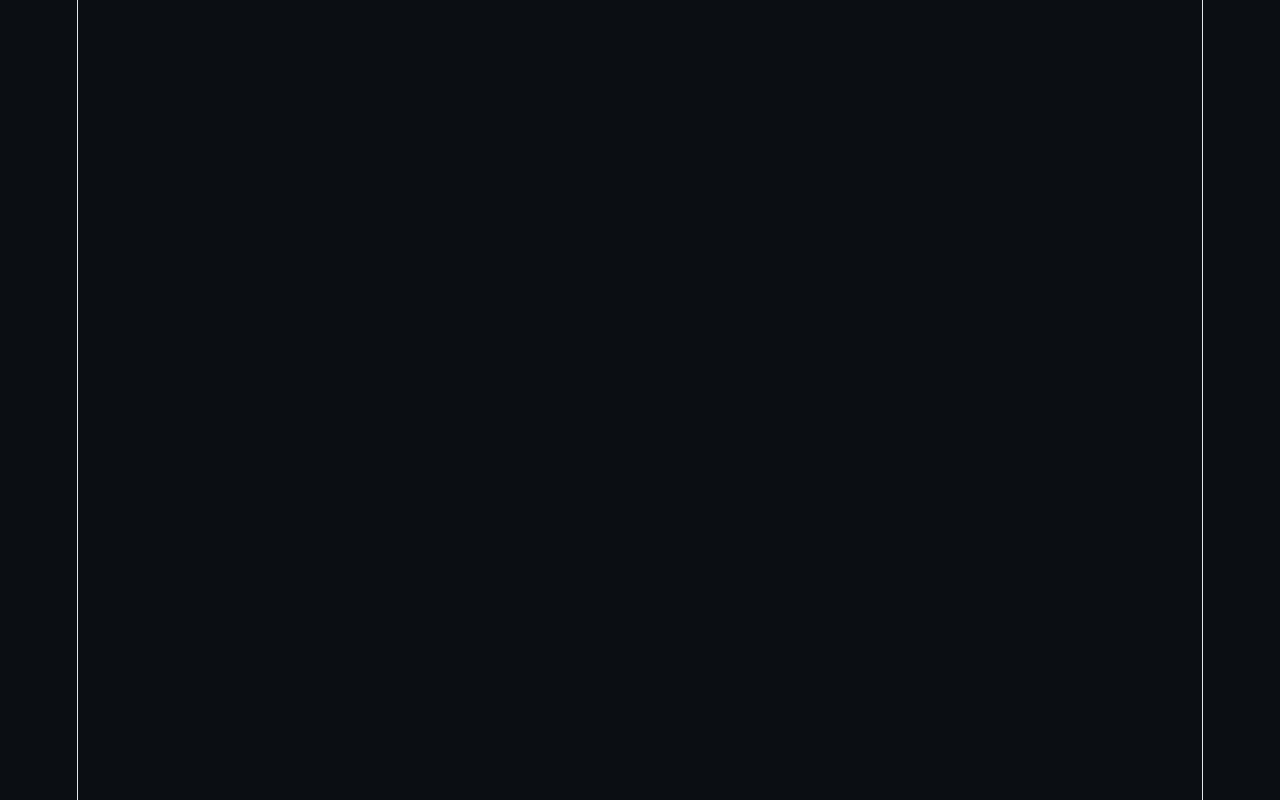
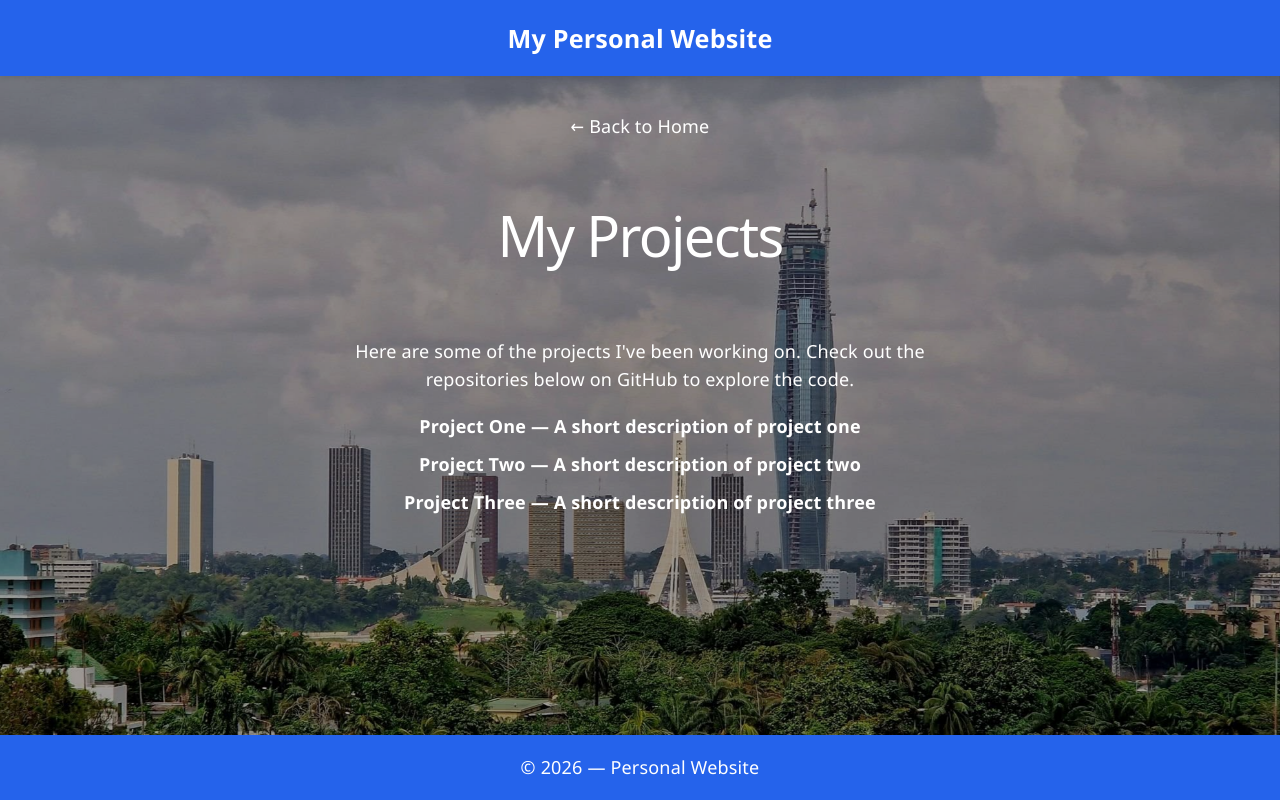
Before and after one commit to mali01001110/yzwebsite, a React (Vite) app in the folder frontend/: page /my-projects in a window 1280 px wide. Before the commit this address had no page. Built offline with nearby package versions, Linux system fonts and the light colour scheme.

Commit message:
Add My Projects page and full-width layout

```diff
--- a/frontend/src/App.css
+++ b/frontend/src/App.css
@@ -31,6 +31,7 @@ body {
 /* Layout wrapper */
 .layout {
   min-height: 100vh;
+  width: 100%;
   display: flex;
   flex-direction: column;
 }
@@ -53,9 +54,8 @@ body {
 /* ---------- Main ---------- */
 .main-content {
   flex: 1;
-  max-width: 1000px;
   width: 100%;
-  margin: 0 auto;
+  margin: 0;
   padding: 2rem 1.5rem;
   color: var(--text-primary);
 }
--- a/frontend/src/App.jsx
+++ b/frontend/src/App.jsx
@@ -1,6 +1,7 @@
 import { Routes, Route } from 'react-router-dom';
 import Layout from './components/Layout';
 import Home from './pages/Home';
+import { Link } from 'react-router-dom';
 import AboutMe from './pages/AboutMe';
 import Resume from './pages/Resume';
 import CoverLetter from './pages/CoverLetter';
@@ -8,13 +9,14 @@ import Education from './pages/Education';
 import Certifications from './pages/Certifications';
 import Skills from './pages/Skills';
 import SocialMediaProfiles from './pages/SocialMediaProfiles';
+import MyProjects from './pages/MyProjects';
 import './App.css';
 
 function App() {
   return (
     <Routes>
       <Route path="/" element={<Layout />}>
-        <Route index element={<Home />} />
+            <Route index element={<Home />} />
         <Route path="about-me" element={<AboutMe />} />
         <Route path="resume" element={<Resume />} />
         <Route path="cover-letter" element={<CoverLetter />} />
@@ -22,6 +24,7 @@ function App() {
         <Route path="certifications" element={<Certifications />} />
         <Route path="skills" element={<Skills />} />
         <Route path="social-media-profiles" element={<SocialMediaProfiles />} />
+        <Route path="my-projects" element={<MyProjects />} />
       </Route>
     </Routes>
   );
--- a/frontend/src/index.css
+++ b/frontend/src/index.css
@@ -50,19 +50,19 @@
   }
 }
 
+html,
 body {
   margin: 0;
+  width: 100%;
+  min-height: 100svh;
 }
 
 #root {
-  width: 1126px;
-  max-width: 100%;
-  margin: 0 auto;
-  text-align: center;
-  border-inline: 1px solid var(--border);
+  width: 100%;
   min-height: 100svh;
   display: flex;
   flex-direction: column;
+  text-align: center;
   box-sizing: border-box;
 }
 
@@ -82,6 +82,7 @@ h1 {
     margin: 20px 0;
   }
 }
+
 h2 {
   font-size: 24px;
   line-height: 118%;
@@ -91,6 +92,7 @@ h2 {
     font-size: 20px;
   }
 }
+
 p {
   margin: 0;
 }
--- a/frontend/src/pages/Home.jsx
+++ b/frontend/src/pages/Home.jsx
@@ -14,6 +14,7 @@ function Home() {
     { label: 'Certifications', path: '/certifications' },
     { label: 'Skills', path: '/skills' },
     { label: 'Social Media Profiles', path: '/social-media-profiles' },
+    { label: 'My Projects', path: '/my-projects' },
   ];
 
   return (
--- /dev/null
+++ b/frontend/src/pages/MyProjects.jsx
@@ -0,0 +1,43 @@
+function MyProjects() {
+  // ️ Replace the URLs with your actual GitHub repo links
+  const intro = `
+    Here are some of the projects I've been working on. Check out the
+    repositories below on GitHub to explore the code.
+  `;
+
+  const projects = [
+    {
+      name: 'Project One',
+      url: 'https://github.com/your-username/project-one',
+      description: 'A short description of project one',
+    },
+    {
+      name: 'Project Two',
+      url: 'https://github.com/your-username/project-two',
+      description: 'A short description of project two',
+    },
+    {
+      name: 'Project Three',
+      url: 'https://github.com/your-username/project-three',
+      description: 'A short description of project three',
+    },
+  ];
+
+  return (
+    <section className="page">
+      <h1>My Projects</h1>
+      <p>{intro}</p>
+      <ul className="social-list">
+        {projects.map((project, idx) => (
+          <li key={idx}>
+            <a href={project.url} target="_blank" rel="noopener noreferrer">
+              <strong>{project.name}</strong> — {project.description}
+            </a>
+          </li>
+        ))}
+      </ul>
+    </section>
+  );
+}
+
+export default MyProjects;
```
Also changed, not shown: package.json (added, +26 -0 lines), 1 other file (tests, documents, lock files or other folders).
